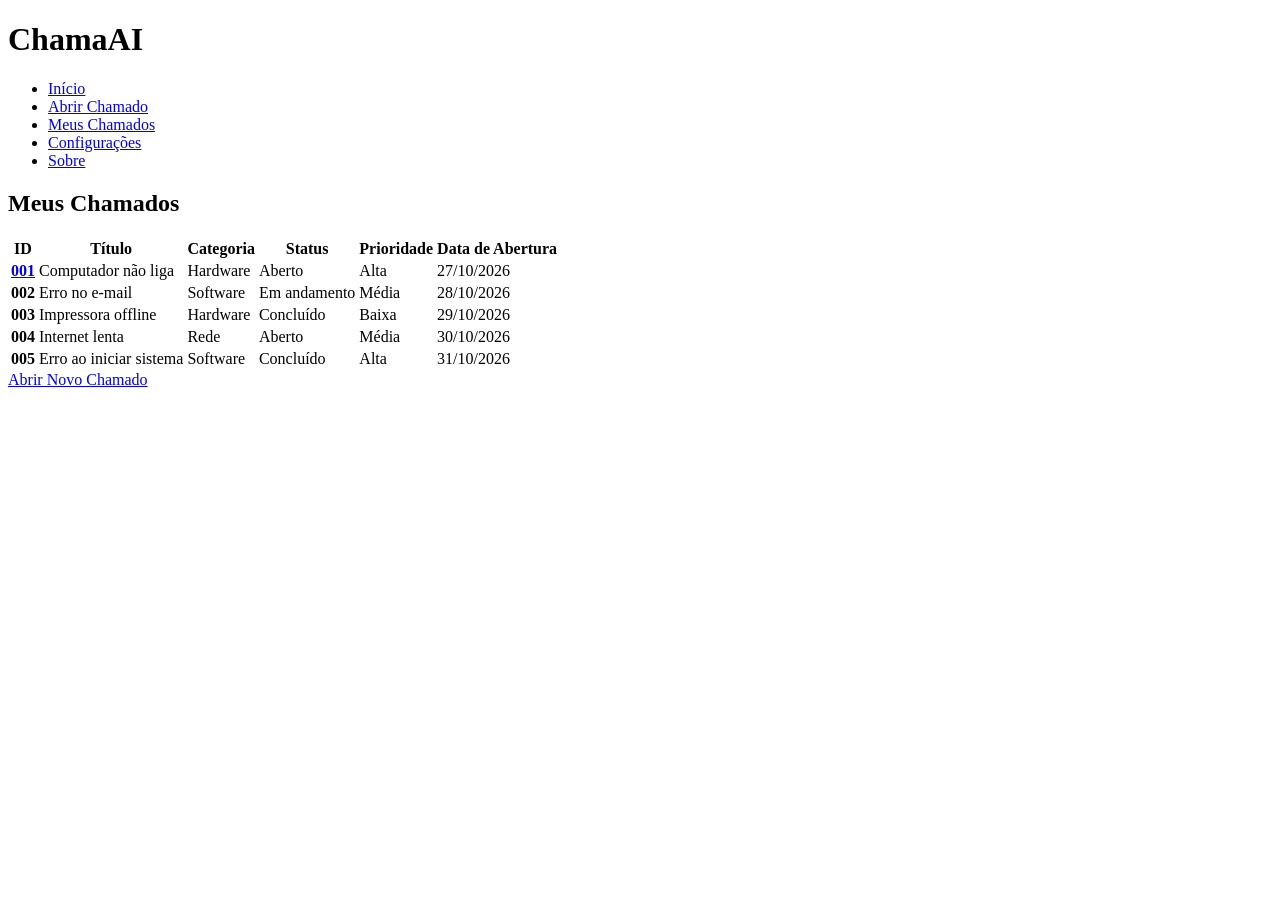
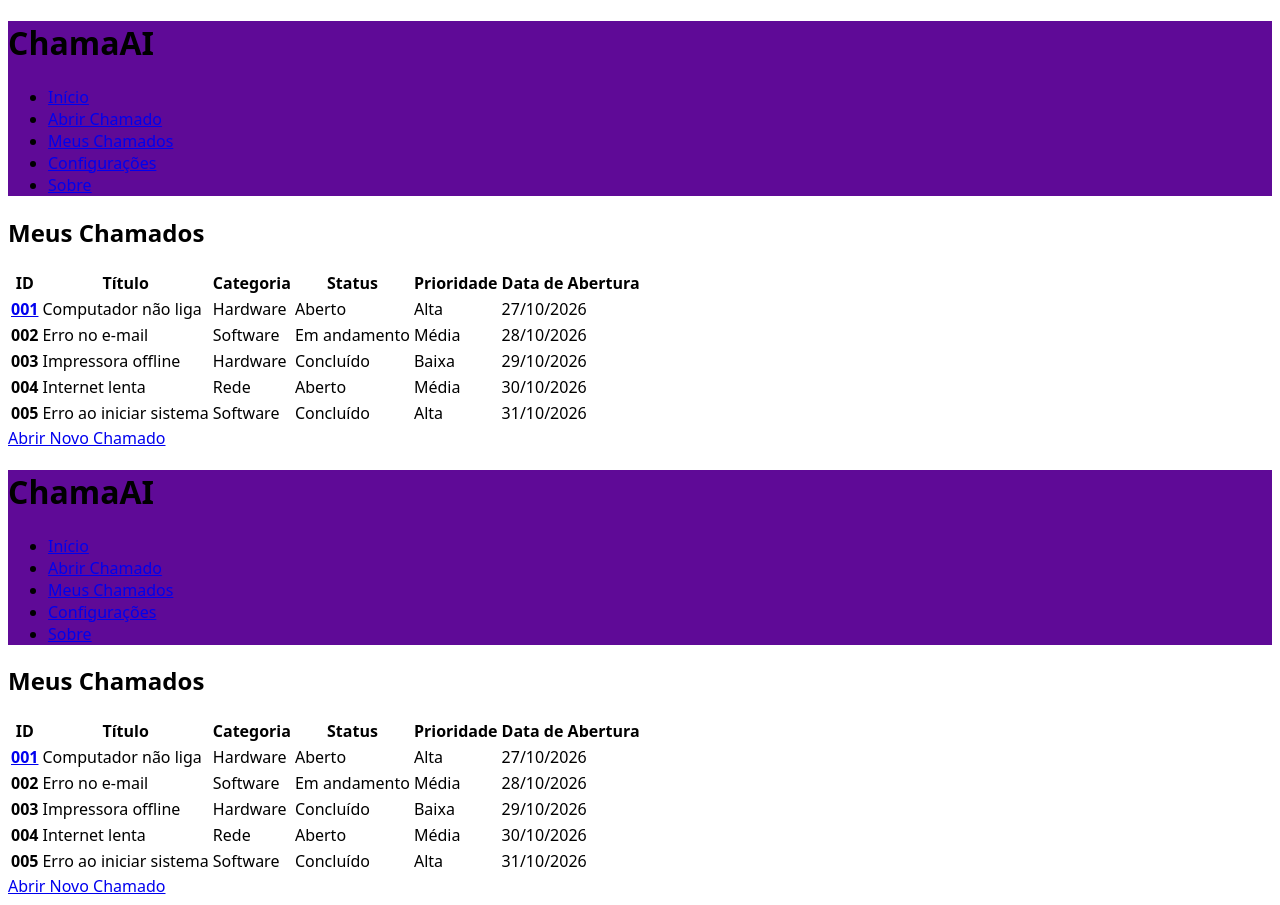
Before and after one commit to ovitordev/Projeto-Help-Desk, a plain HTML site: page chamados.html in a window 1280 px wide. Before the commit the page ends 800 px from the top, so only its background shows below. Drawn offline with Linux system fonts and the light colour scheme.

Commit message:
implementando o css

```diff
--- a/chamados.html
+++ b/chamados.html
@@ -83,4 +83,90 @@
     </main>
 </body>
 
+</html><!DOCTYPE html>
+<html lang="pt-BR">
+
+<head>
+    <meta charset="UTF-8">
+    <meta name="viewport" content="width=device-width, initial-scale=1.0">
+    <title>Meus Chamados | ChamaAI</title>
+    <link rel="stylesheet" href="css/style.css" />
+</head>
+
+<body>
+    <header>
+        <h1>ChamaAI</h1>
+        <nav>
+            <ul>
+                <li><a href="index.html">Início</a></li>
+                <li><a href="abrir-chamado.html">Abrir Chamado</a></li>
+                <li><a href="chamados.html">Meus Chamados</a></li>
+                <li><a href="#">Configurações</a></li>
+                <li><a href="#">Sobre</a></li>
+            </ul>
+        </nav>
+    </header>
+
+    <main>
+        <h2>Meus Chamados</h2>
+
+        <table>
+            <thead>
+                <tr>
+                    <th scope="col">ID</th>
+                    <th scope="col">Título</th>
+                    <th scope="col">Categoria</th>
+                    <th scope="col">Status</th>
+                    <th scope="col">Prioridade</th>
+                    <th scope="col">Data de Abertura</th>
+                </tr>
+            </thead>
+            <tbody>
+                <tr>
+                    <th scope="row"><a href="detalhes.html">001</a></th>
+                    <td>Computador não liga</td>
+                    <td>Hardware</td>
+                    <td>Aberto</td>
+                    <td>Alta</td>
+                    <td>27/10/2026</td>
+                </tr>
+                <tr>
+                    <th scope="row">002</th>
+                    <td>Erro no e-mail</td>
+                    <td>Software</td>
+                    <td>Em andamento</td>
+                    <td>Média</td>
+                    <td>28/10/2026</td>
+                </tr>
+                <tr>
+                    <th scope="row">003</th>
+                    <td>Impressora offline</td>
+                    <td>Hardware</td>
+                    <td>Concluído</td>
+                    <td>Baixa</td>
+                    <td>29/10/2026</td>
+                </tr>
+                <tr>
+                    <th scope="row">004</th>
+                    <td>Internet lenta</td>
+                    <td>Rede</td>
+                    <td>Aberto</td>
+                    <td>Média</td>
+                    <td>30/10/2026</td>
+                </tr>
+                <tr>
+                    <th scope="row">005</th>
+                    <td>Erro ao iniciar sistema</td>
+                    <td>Software</td>
+                    <td>Concluído</td>
+                    <td>Alta</td>
+                    <td>31/10/2026</td>
+                </tr>
+            </tbody>
+        </table>
+
+        <a href="abrir-chamado.html">Abrir Novo Chamado</a>
+    </main>
+</body>
+
 </html>
--- /dev/null
+++ b/css/style.css
@@ -0,0 +1,7 @@
+html {
+    font-family: system-ui, -apple-system, BlinkMacSystemFont, 'Segoe UI', Roboto, Oxygen, Ubuntu, Cantarell, 'Open Sans', 'Helvetica Neue', sans-serif;
+}
+
+header {
+    background-color: rgb(95, 10, 151);
+}
```
Also changed, not shown: abrir-chamado.html (+1 -0 lines), detalhes.html (+1 -0 lines), index.html (+1 -0 lines).
